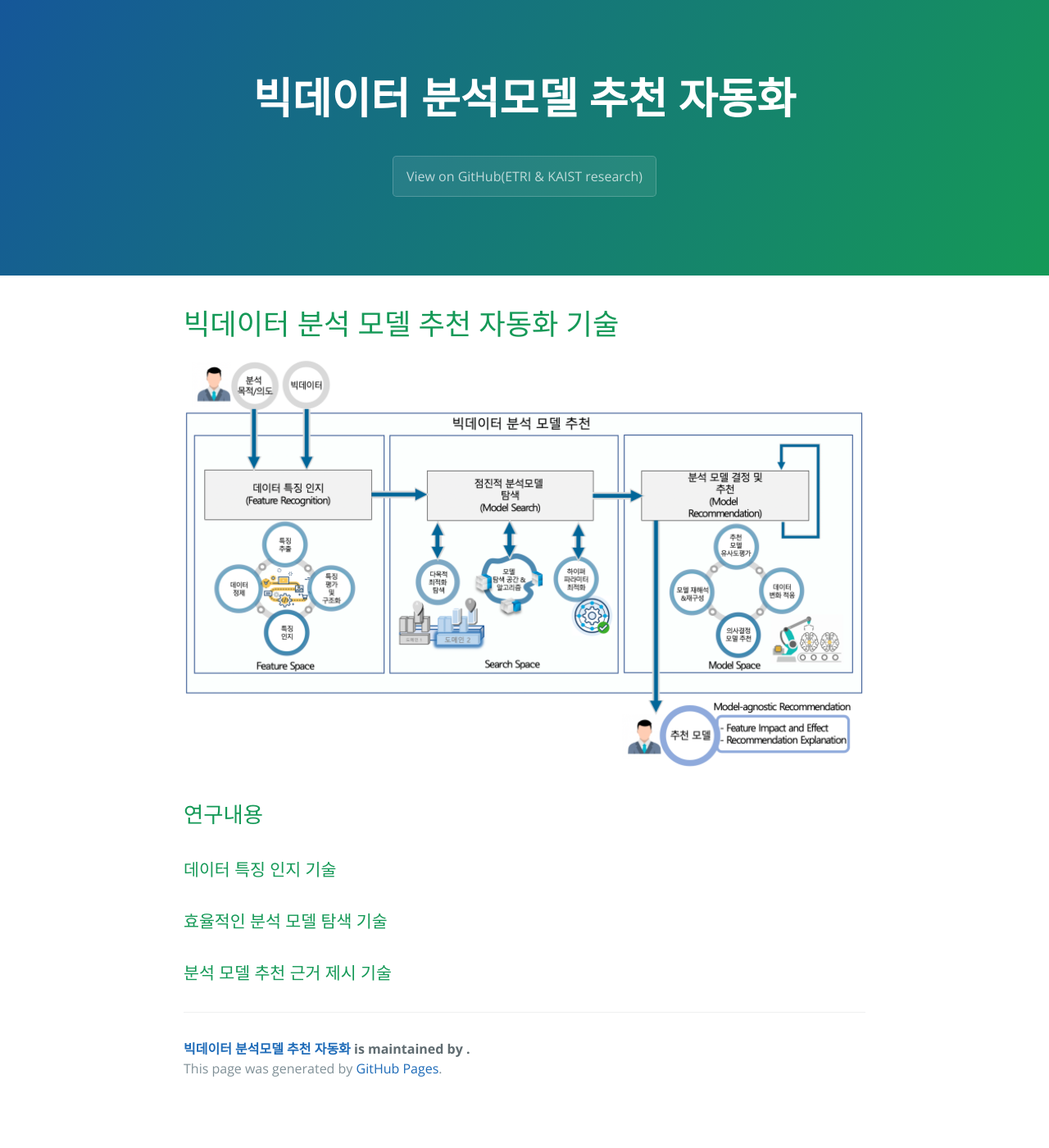
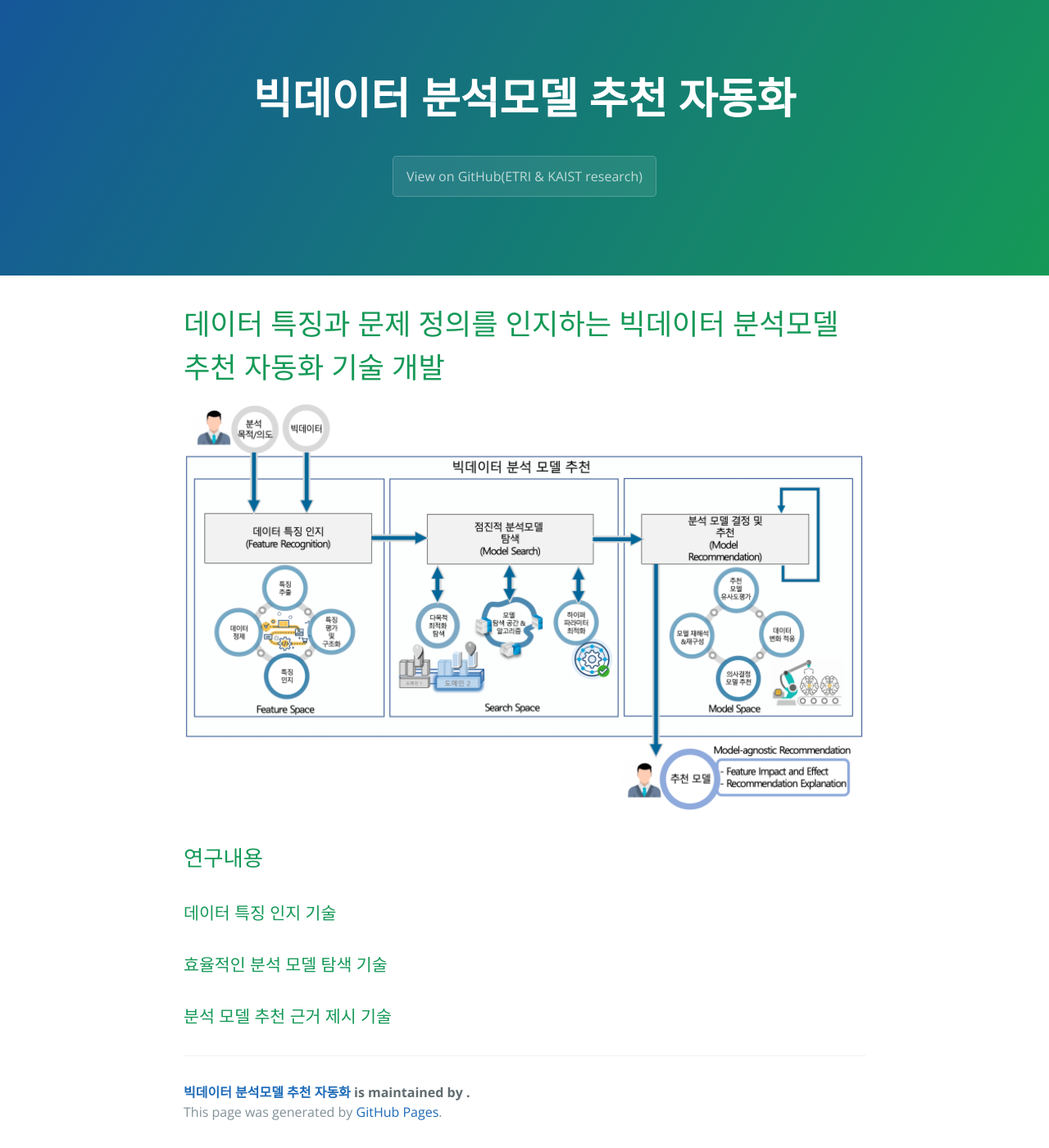
Before and after one commit to ETRI-AUTOML/docs, a Jekyll site: the page built from index.html, in a window 1280 px wide. Shown: the whole page at 82% size. Built offline with Jekyll 4.4.1, drawn with Linux system fonts in a browser that asks for light colours; before the commit the page ends 1347 px from its top, so only the background shows below that.

Commit message:
Update index.html

```diff
--- a/index.html
+++ b/index.html
@@ -4,7 +4,7 @@ title: {{ site.name }}
 ---
 
 <div id="home">
-  <h1>빅데이터 분석 모델 추천 자동화 기술</h1>
+  <h1>데이터 특징과 문제 정의를 인지하는 빅데이터 분석모델 추천 자동화 기술 개발</h1>
 
 <img src="etri-automl-figures.png" />
 
```
